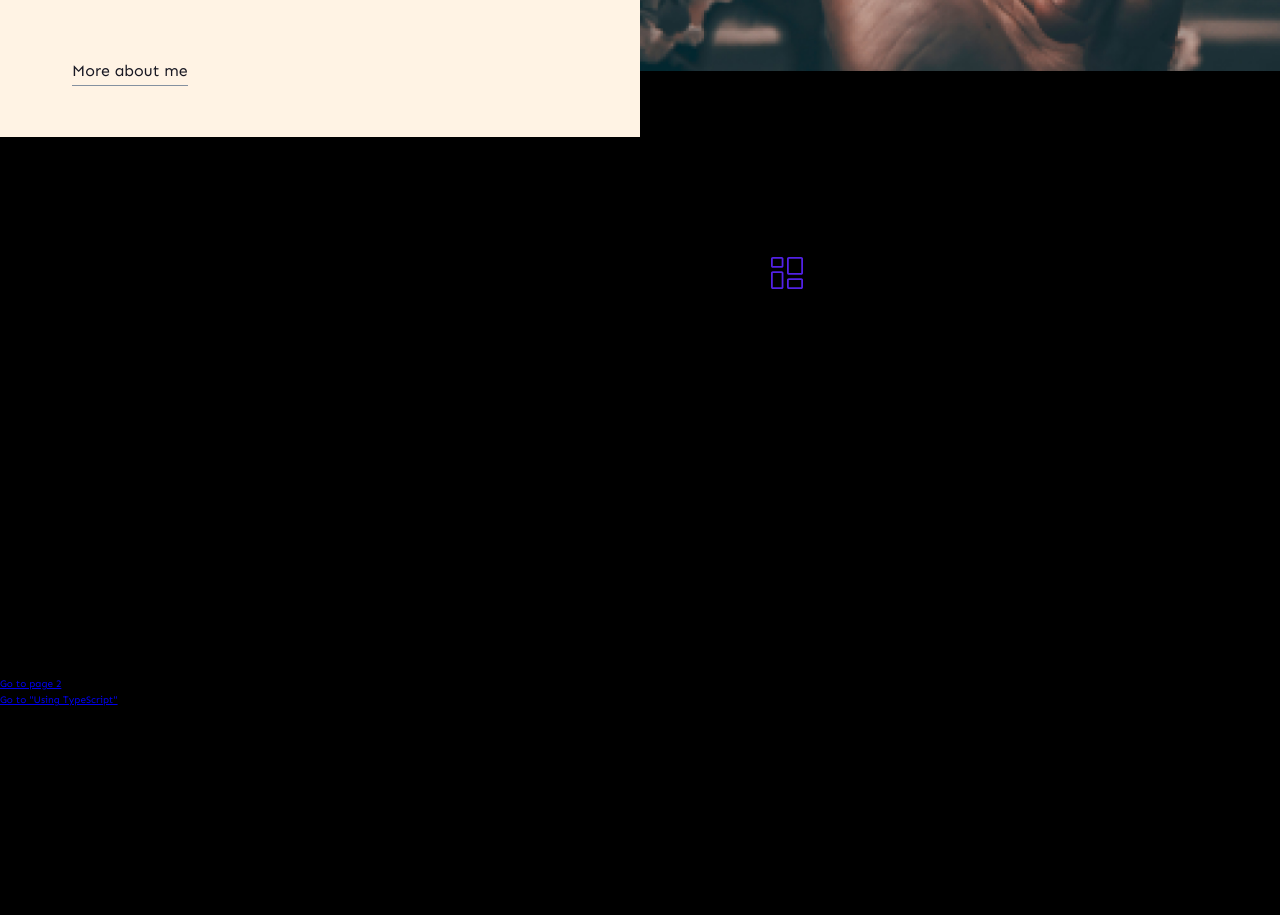
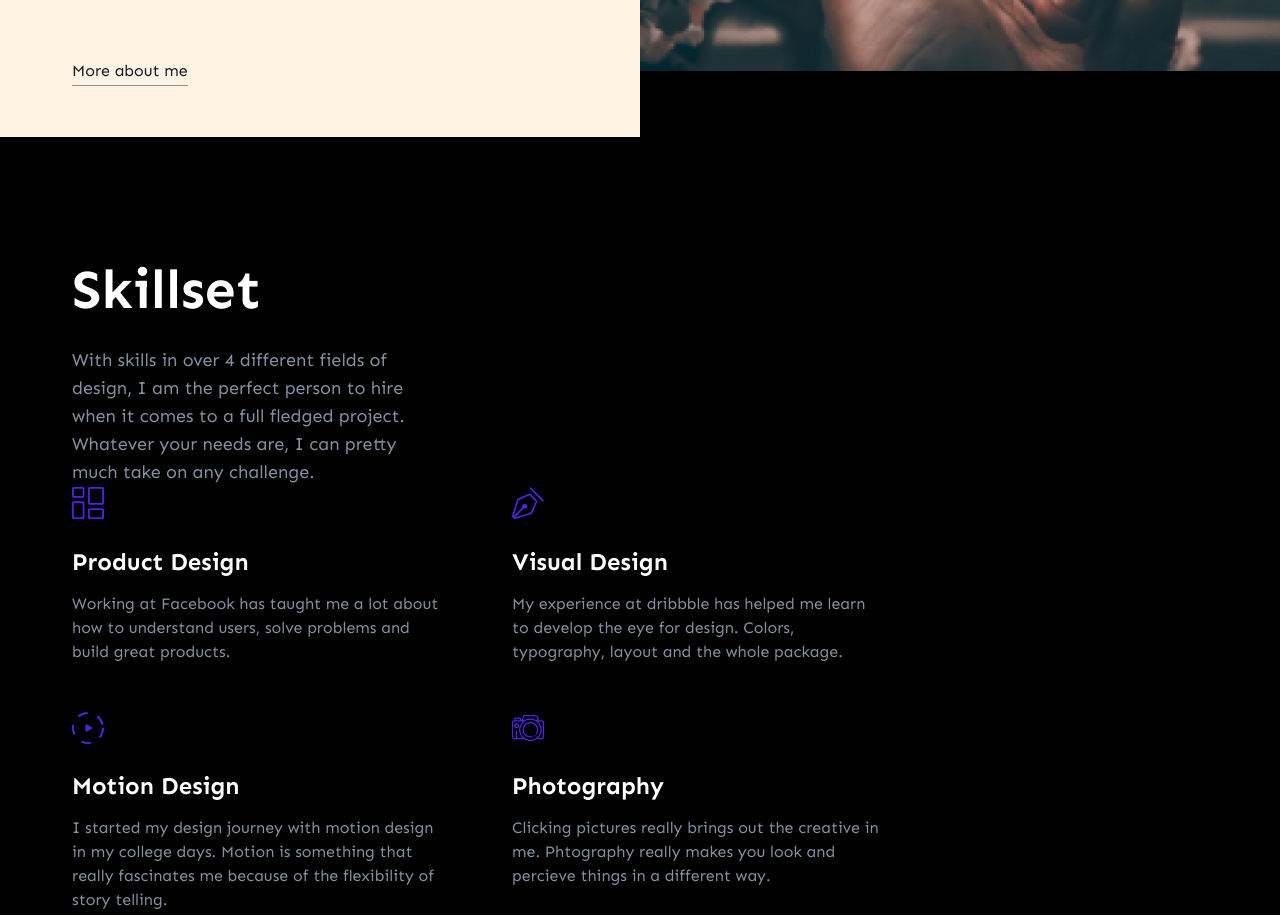
Before and after one commit to Osbelkz/porfolio__gatsby, a Gatsby site: page / in a window 1280 px wide. Shown: the part 1940-2855 px from the top of the page. Before the commit the page ends 2649 px from the top, so only its background shows below. Built offline with nearby package versions, Linux system fonts and the light colour scheme; Gatsby itself is replaced by a stand-in of ours.

Commit message:
add skillset

```diff
--- a/src/components/skillset.jsx
+++ b/src/components/skillset.jsx
@@ -17,32 +17,29 @@
         </div>
         <div className={styles.skills}>
           <div className={styles.skill}>
-            <img src={productImg} alt="" />
+            <img src={productImg} alt="product image" />
             <h3 className={styles.title}>Product Design</h3>
             <p className={styles.text}>
               Working at Facebook has taught me a lot about how to understand users, solve problems and build great products.
             </p>
           </div>
           <div className={styles.skill}>
-            <img src="" alt="" />
-            <h3 className={styles.title}>Product Design</h3>
+            <img src={visualImg} alt="visual image" />
+            <h3 className={styles.title}>Visual Design</h3>
             <p className={styles.text}>
-              Working at Facebook has taught me a lot about how to understand users, solve problems and build great products.
-            </p>
+              My experience at dribbble has helped me learn to develop the eye for design. Colors, typography, layout and the whole package.            </p>
           </div>
           <div className={styles.skill}>
-            <img src="" alt="" />
-            <h3 className={styles.title}>Product Design</h3>
+            <img src={motionImg} alt="motion image" />
+            <h3 className={styles.title}>Motion Design</h3>
             <p className={styles.text}>
-              Working at Facebook has taught me a lot about how to understand users, solve problems and build great products.
-            </p>
+              I started my design journey with motion design in my college days. Motion is something that really fascinates me because of the flexibility of story telling.             </p>
           </div>
           <div className={styles.skill}>
-            <img src="" alt="" />
-            <h3 className={styles.title}>Product Design</h3>
+            <img src={photographyImg} alt="photography image" />
+            <h3 className={styles.title}>Photography</h3>
             <p className={styles.text}>
-              Working at Facebook has taught me a lot about how to understand users, solve problems and build great products.
-            </p>
+              Clicking pictures really brings out the creative in me. Phtography really makes you look and percieve things in a different way.            </p>
           </div>
         </div>
       </div>
--- a/src/components/skillset.module.scss
+++ b/src/components/skillset.module.scss
@@ -8,9 +8,43 @@
     width: 100%;
     padding: 12rem 7.2rem;
     @include wrapper();
+    flex-wrap: wrap;
+    column-gap: 7.2rem;
     .description {
-      .title {}
-      .text {}
+      flex: 0 1 auto;
+      .title {
+        @include h2();
+        color: $text;
+      }
+      .text {
+        margin-top: 2.4rem;
+        @include body1();
+        max-width: 36.8rem;
+        color: $light_gray;
+      }
+    }
+    .skills {
+      display: flex;
+      flex-flow: row wrap;
+      column-gap: 7.2rem;
+      row-gap: 4.8rem;
+      flex: 1 1 66%;
+      .skill {
+        .image {
+
+        }
+        .title {
+          margin-top: 1.9rem;
+          @include h3();
+          color: $text;
+        }
+        .text {
+          margin-top: 1.2rem;
+          @include body2();
+          max-width: 36.8rem;
+          color: $light_gray;
+        }
+      }
     }
   }
 }
```
